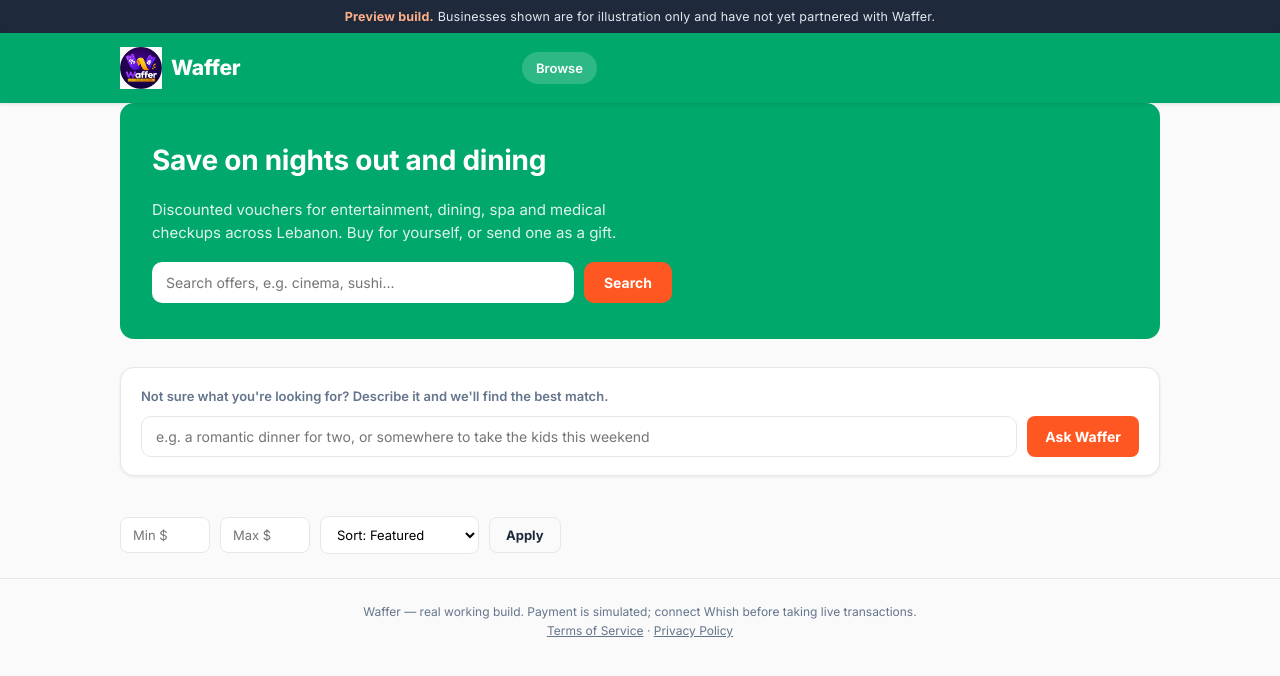
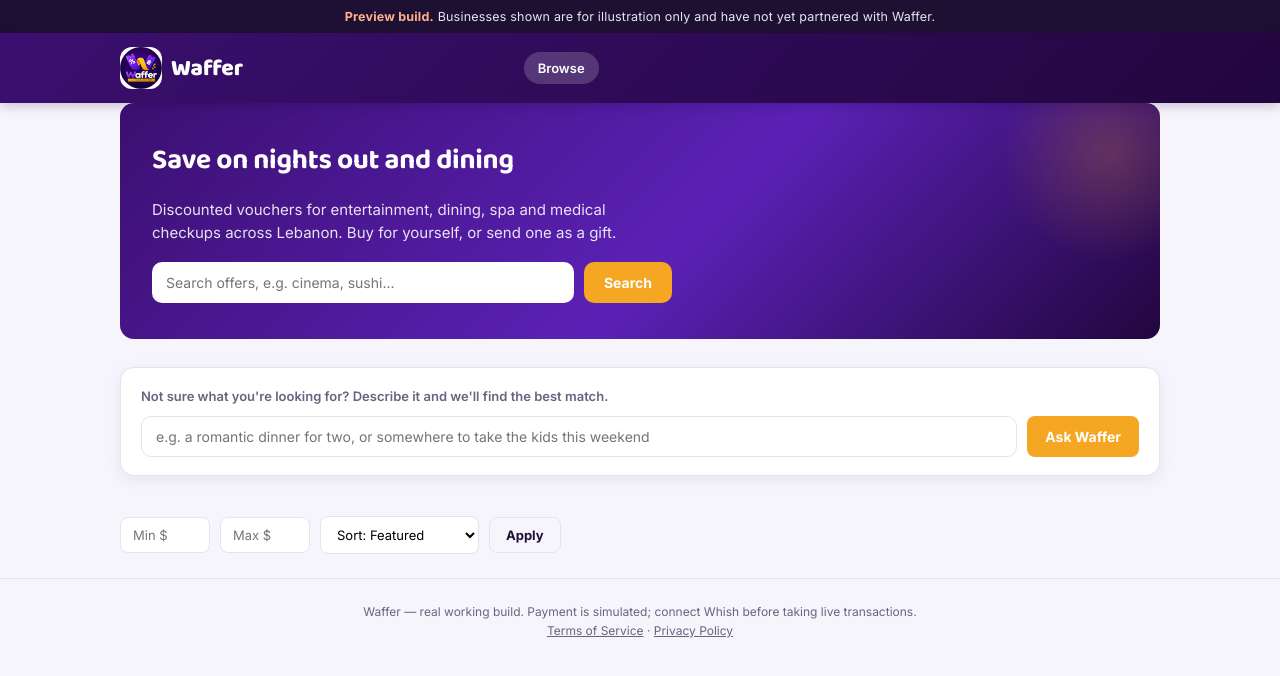
Before and after one commit to mohannadmhaddad-dot/Waffer, a website: page public/index.html in a window 1280 px wide. Drawn offline with Linux system fonts and the light colour scheme; no server answers; a script that the page names is missing.

Commit message:
Update styles.css

```diff
--- a/public/styles.css
+++ b/public/styles.css
@@ -1,21 +1,22 @@
 :root{
-  --bg:#FAFAFA; --card:#FFFFFF; --brand:#00A86B; --brand-dark:#00895A; --brand-light:#E6F7F0;
-  --accent:#FF5722; --accent-dark:#E64A19; --text:#1E293B; --muted:#64748B; --border:#E5E7EB;
-  --success:#16A34A; --danger:#DC2626; --radius:10px; --radius-lg:14px; --shadow:0 1px 3px rgba(30,41,59,0.08);
+  --bg:#F7F5FC; --card:#FFFFFF; --brand:#3B0F70; --brand-dark:#22063E; --brand-light:#EDE4FB;
+  --accent:#F5A623; --accent-dark:#DB8B0F; --text:#1E1033; --muted:#6B6280; --border:#E7E1F2;
+  --success:#16A34A; --danger:#DC2626; --radius:10px; --radius-lg:14px; --shadow:0 4px 16px rgba(59,15,112,0.08);
   --font-body:'Inter', -apple-system, BlinkMacSystemFont, 'Segoe UI', Helvetica, Arial, sans-serif;
+  --font-display:'Baloo 2', 'Inter', sans-serif;
 }
 *{box-sizing:border-box;}
 body{margin:0;font-family:var(--font-body);background:var(--bg);color:var(--text);line-height:1.55;}
-h1,h2,h3,h4{font-family:var(--font-body);font-weight:700;margin:0 0 0.4em;color:var(--text);letter-spacing:-0.01em;}
+h1,h2,h3,h4{font-family:var(--font-display);font-weight:700;margin:0 0 0.4em;color:var(--text);letter-spacing:-0.01em;}
 button{font-family:inherit;cursor:pointer;border:none;}
 input,textarea,select{font-family:inherit;font-size:14px;}
 .container{max-width:1080px;margin:0 auto;padding:0 20px;}
 
-header.topbar{background:var(--brand);color:#fff;box-shadow:0 1px 4px rgba(0,0,0,0.12);position:relative;z-index:5;}
+header.topbar{background:linear-gradient(135deg, var(--brand) 0%, var(--brand-dark) 100%);color:#fff;box-shadow:0 2px 12px rgba(34,6,62,0.25);position:relative;z-index:5;}
 .topbar-inner{display:flex;align-items:center;justify-content:space-between;padding:14px 20px;max-width:1080px;margin:0 auto;flex-wrap:wrap;gap:12px;}
 .logo{display:flex;align-items:center;gap:9px;cursor:pointer;}
-.logo-word{font-family:var(--font-body);font-size:21px;font-weight:800;letter-spacing:-0.01em;color:#fff;}
-.logo-mark{flex-shrink:0;display:block;}
+.logo-word{font-family:var(--font-display);font-size:23px;font-weight:800;letter-spacing:-0.01em;color:#fff;}
+.logo-mark{flex-shrink:0;display:block;border-radius:12px;object-fit:cover;}
 .topnav{display:flex;gap:6px;flex-wrap:wrap;}
 .topnav button{background:transparent;color:rgba(255,255,255,0.85);padding:8px 14px;border-radius:999px;font-size:13px;font-weight:600;}
 .topnav button.active{background:rgba(255,255,255,0.18);color:#fff;}
@@ -30,7 +31,8 @@ main{padding:28px 0 60px;}
 .view{display:none;}
 .view.active{display:block;}
 
-.hero{background:var(--brand);color:#fff;border-radius:var(--radius-lg);padding:36px 32px;margin-bottom:28px;}
+.hero{background:linear-gradient(135deg, var(--brand) 0%, #5B21B6 55%, var(--brand-dark) 100%);color:#fff;border-radius:var(--radius-lg);padding:36px 32px;margin-bottom:28px;position:relative;overflow:hidden;}
+.hero::after{content:"";position:absolute;top:-60px;right:-60px;width:220px;height:220px;background:radial-gradient(circle, rgba(245,166,35,0.22) 0%, transparent 70%);border-radius:50%;}
 .hero h1{color:#fff;font-size:28px;margin-bottom:8px;}
 .hero p{color:rgba(255,255,255,0.88);max-width:520px;font-size:15px;}
 .search-row{display:flex;gap:10px;margin-top:18px;max-width:520px;}
@@ -57,6 +59,8 @@ main{padding:28px 0 60px;}
 .offer-card{background:var(--card);border:1px solid var(--border);border-radius:var(--radius-lg);overflow:hidden;box-shadow:var(--shadow);display:flex;flex-direction:column;transition:transform 0.15s, box-shadow 0.15s;}
 .offer-card:hover{transform:translateY(-3px);box-shadow:0 8px 20px rgba(30,41,59,0.12);}
 .offer-thumb{height:106px;background:var(--brand-light);display:flex;align-items:center;justify-content:center;position:relative;overflow:hidden;}
+.offer-thumb::after{content:"";position:absolute;bottom:-10px;left:50%;transform:translateX(-50%);width:20px;height:20px;background:var(--bg);border-radius:50%;z-index:2;}
+.offer-perforation{border-top:2px dashed var(--border);margin:0 16px;}
 .offer-thumb img.merchant-logo{width:100%;height:100%;object-fit:contain;padding:14px;background:#fff;}
 .offer-thumb img.offer-photo{width:100%;height:100%;object-fit:cover;}
 .thumb-icon{width:38px;height:38px;color:var(--brand);}
@@ -69,7 +73,7 @@ main{padding:28px 0 60px;}
 }
 .offer-body{padding:16px 16px 16px;flex:1;display:flex;flex-direction:column;gap:6px;}
 .offer-cat{font-size:11px;text-transform:uppercase;letter-spacing:0.6px;color:var(--brand-dark);font-weight:700;}
-.offer-title{font-size:15px;font-weight:700;}
+.offer-title{font-family:var(--font-display);font-size:16px;font-weight:700;}
 .offer-merchant{font-size:12px;color:var(--muted);}
 .rating-row{display:flex;align-items:center;gap:4px;font-size:12px;color:var(--muted);}
 .rating-row .stars{color:#F5A623;font-size:13px;letter-spacing:1px;}
```
